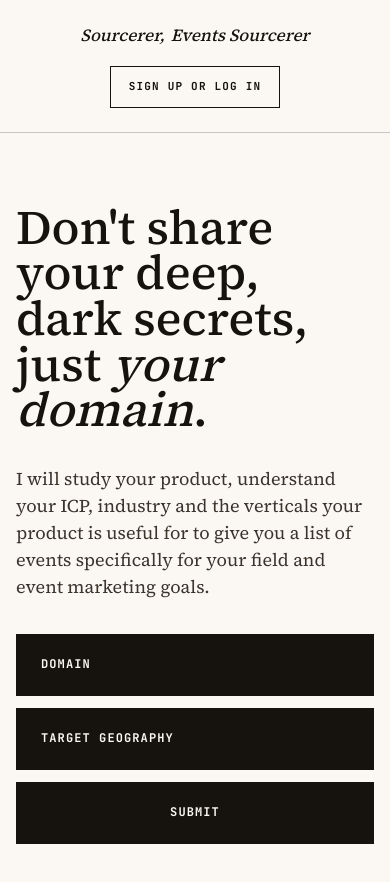
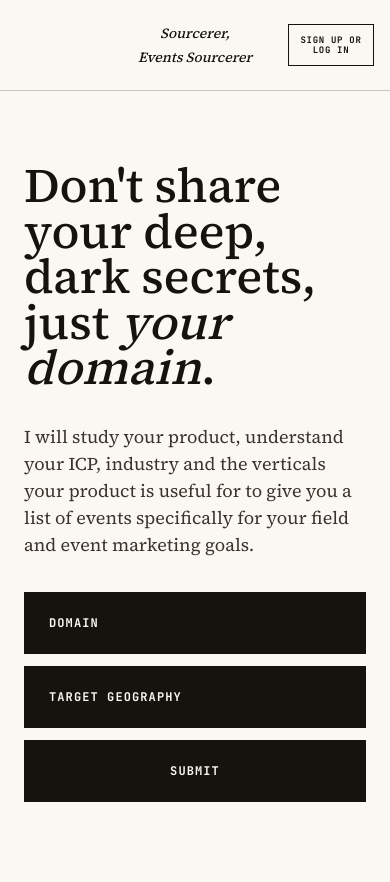
Before and after one commit to nidhidumian/Sourcerer, a React (Vite) app in the folder apps/web/: page / in a window 390 px wide. Shown: the top 882 px of the page. After the commit the page ends 850 px from the top, so only its background shows below. Built offline with nearby package versions, Linux system fonts and the light colour scheme.

Commit message:
Fix homepage page-wrap layout

```diff
--- a/apps/web/src/App.jsx
+++ b/apps/web/src/App.jsx
@@ -5,7 +5,10 @@ function App() {
 
   return (
     <div className="page-shell">
-      <header className="site-header" aria-label="Sourcerer navigation">
+      <div className="header-border">
+        <div className="page-wrap">
+          <header className="app-header" aria-label="Sourcerer navigation">
+            <div className="header-spacer" aria-hidden="true" />
             <nav className="center-nav" aria-label="Primary navigation">
               <a href="/" aria-label="Sourcerer home">
                 Sourcerer,
@@ -18,8 +21,10 @@ function App() {
               SIGN UP OR LOG IN
             </button>
           </header>
+        </div>
+      </div>
 
-      <main className="hero" aria-labelledby="hero-title">
+      <main className="page-wrap home-hero" aria-labelledby="hero-title">
         <section className="hero-copy">
           <h1 id="hero-title">
             Don&apos;t share your deep, dark secrets, just <em>your domain</em>.
--- a/apps/web/src/styles.css
+++ b/apps/web/src/styles.css
@@ -4,6 +4,7 @@
 
 @layer base {
   :root {
+    --paper: #fbf8f4;
     --sourcerer-cream: #fbf8f4;
     --sourcerer-cream-soft: #fbf8f3;
     --sourcerer-ink: #16130f;
@@ -16,13 +17,13 @@
   }
 
   html {
-    background: var(--sourcerer-cream);
+    background: var(--paper);
   }
 
   body {
     min-width: 320px;
     margin: 0;
-    background: var(--sourcerer-cream);
+    background: var(--paper);
     color: var(--sourcerer-ink);
     font-family: "Source Serif 4", Georgia, "Times New Roman", serif;
     line-height: 1.4;
@@ -44,18 +45,31 @@
     min-height: 100vh;
     display: flex;
     flex-direction: column;
-    background: var(--sourcerer-cream);
+    background: var(--paper);
   }
 
-  .site-header {
-    position: relative;
+  .page-wrap {
+    width: 100%;
+    max-width: 768px;
+    margin: 0 auto;
+  }
+
+  .header-border {
+    width: 100%;
+    border-bottom: 1px solid rgba(22, 19, 15, 0.22);
+  }
+
+  .app-header {
+    --header-side: 154px;
     display: grid;
-    grid-template-columns: 1fr auto 1fr;
+    grid-template-columns: var(--header-side) minmax(0, 1fr) var(--header-side);
     align-items: center;
-    width: 100%;
-    margin: 0 auto;
-    padding: 34px max(24px, calc((100vw - 1200px) / 2)) 24px;
-    border-bottom: 1px solid rgba(22, 19, 15, 0.22);
+    padding: 28px 24px 22px;
+  }
+
+  .header-spacer {
+    width: var(--header-side);
+    height: 1px;
   }
 
   .center-nav {
@@ -74,6 +88,7 @@
   .login-button {
     grid-column: 3;
     justify-self: end;
+    width: var(--header-side);
     min-height: 42px;
     border: 1px solid var(--sourcerer-ink);
     border-radius: 0;
@@ -87,22 +102,22 @@
     cursor: default;
   }
 
-  .hero {
+  .home-hero {
     flex: 1;
-    width: min(100% - 96px, 860px);
-    margin: 0 auto;
     display: flex;
     flex-direction: column;
-    justify-content: center;
+    align-items: flex-start;
+    justify-content: flex-start;
     gap: 44px;
-    padding: 86px 0 104px;
+    padding: 72px 24px 48px;
+    text-align: left;
   }
 
   .hero-copy {
     width: 100%;
   }
 
-  .hero h1 {
+  .home-hero h1 {
     margin: 0;
     color: var(--sourcerer-ink);
     font-size: clamp(44px, 7vw, 96px);
@@ -111,12 +126,12 @@
     letter-spacing: 0;
   }
 
-  .hero h1 em {
+  .home-hero h1 em {
     font-style: italic;
     font-weight: 500;
   }
 
-  .hero p {
+  .home-hero p {
     width: min(100%, 720px);
     margin: 32px 0 0;
     color: var(--sourcerer-earth);
@@ -127,6 +142,7 @@
   .search-row {
     display: flex;
     flex-wrap: wrap;
+    justify-content: flex-start;
     gap: 12px;
     width: min(100%, 1060px);
     align-items: center;
@@ -181,36 +197,46 @@
 }
 
 @media (max-width: 760px) {
-  .site-header {
-    grid-template-columns: 1fr;
+  .app-header {
+    --header-side: 86px;
     justify-items: center;
-    gap: 18px;
     padding: 24px 16px;
   }
 
-  .center-nav,
-  .login-button {
-    grid-column: 1;
-    justify-self: center;
+  .header-spacer {
+    display: block;
   }
 
   .center-nav {
+    grid-column: 2;
+    justify-self: center;
     flex-wrap: wrap;
+    font-size: 14px;
+    line-height: 1.15;
     row-gap: 8px;
   }
 
-  .hero {
-    width: min(100% - 32px, 860px);
+  .login-button {
+    grid-column: 3;
+    justify-self: end;
+    padding: 0 8px;
+    font-size: 9px;
+    line-height: 1.15;
+    letter-spacing: 0.7px;
+    white-space: normal;
+  }
+
+  .home-hero {
     justify-content: flex-start;
     gap: 34px;
-    padding: 72px 0 80px;
+    padding: 72px 24px 48px;
   }
 
-  .hero h1 {
+  .home-hero h1 {
     font-size: 48px;
   }
 
-  .hero p {
+  .home-hero p {
     font-size: 18px;
   }
 
```
Lines whose indentation alone changed are shown as unchanged.
